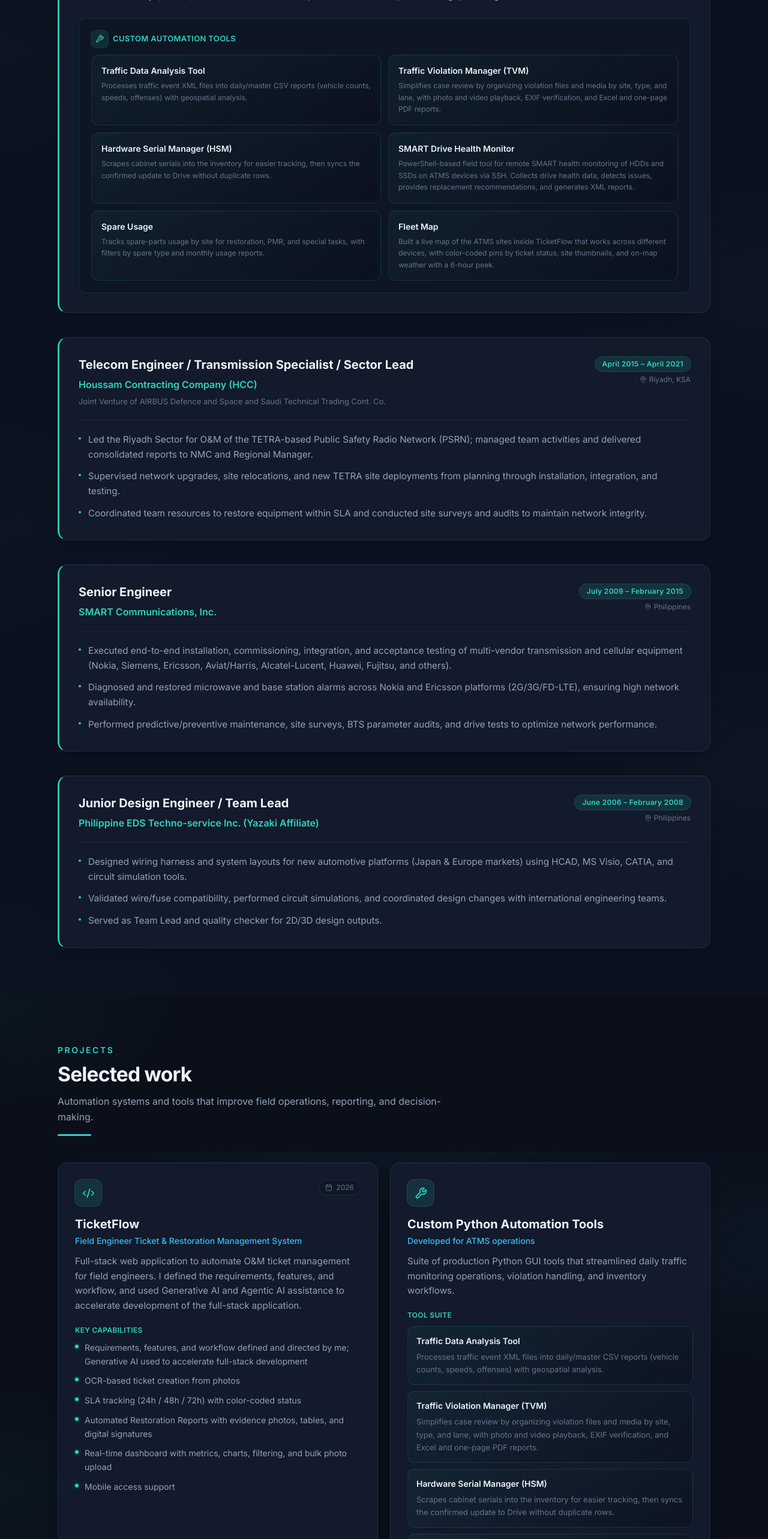
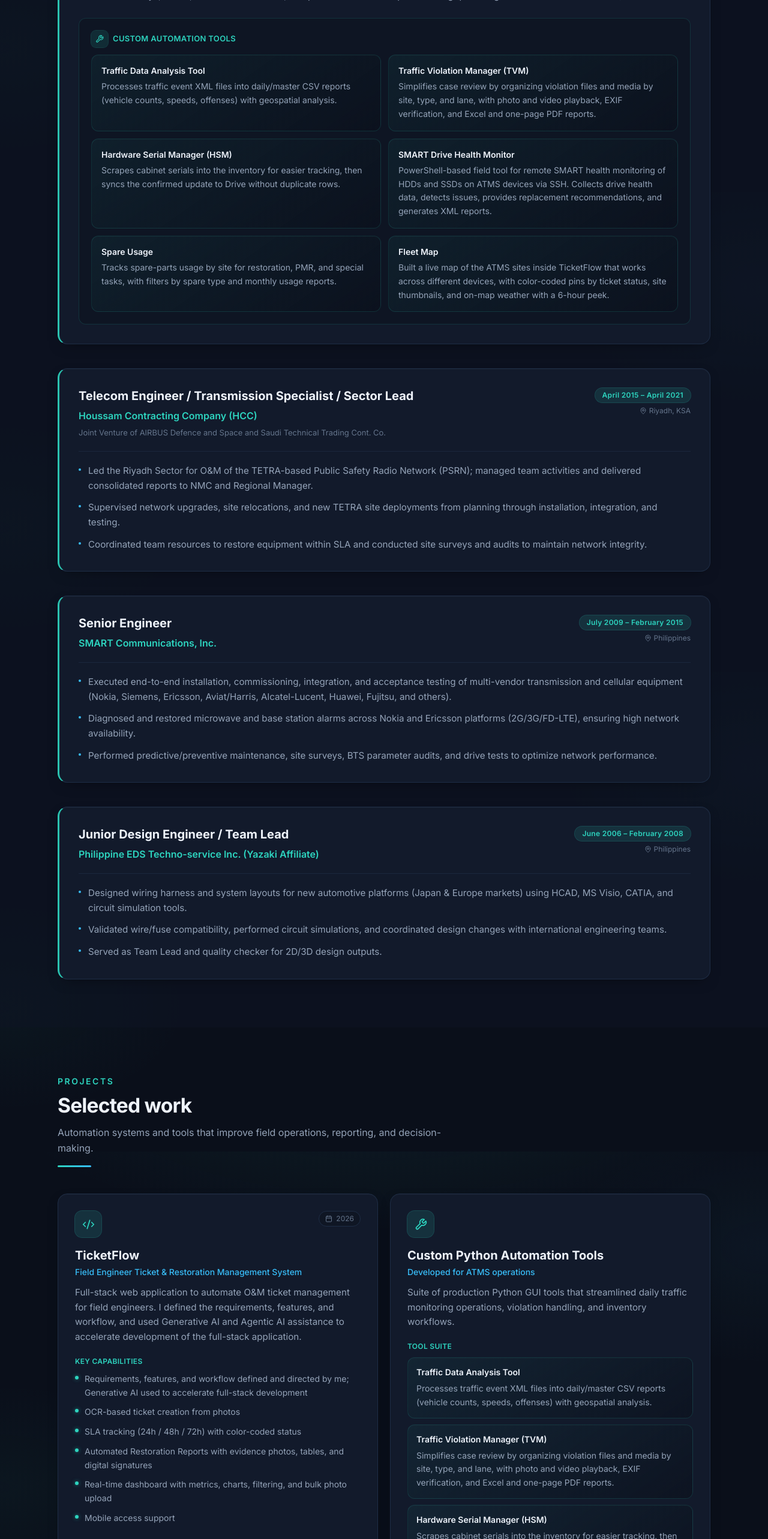
Before and after one commit to romeodavidjr/romeo-david-portfolio, a Next.js app: page / in a window 1280 px wide. Shown: the part 2880-5446 px from the top of the page at 60% size. Built offline with nearby package versions, Linux system fonts and the light colour scheme.

Commit message:
Make tool descriptions easier to read

```diff
--- a/src/components/Experience.tsx
+++ b/src/components/Experience.tsx
@@ -86,7 +86,7 @@
                           <p className="text-sm font-semibold leading-snug text-text">
                             {tool.name}
                           </p>
-                          <p className="mt-1.5 text-xs leading-relaxed break-words text-text-dim">
+                          <p className="mt-1.5 text-sm leading-relaxed break-words text-text-muted">
                             {tool.description}
                           </p>
                         </div>
--- a/src/components/Projects.tsx
+++ b/src/components/Projects.tsx
@@ -80,7 +80,7 @@
                             {item.name}
                           </p>
                           {item.description && (
-                            <p className="mt-1.5 text-xs leading-relaxed text-text-dim sm:text-[13px]">
+                            <p className="mt-1.5 text-sm leading-relaxed text-text-muted">
                               {item.description}
                             </p>
                           )}
```
